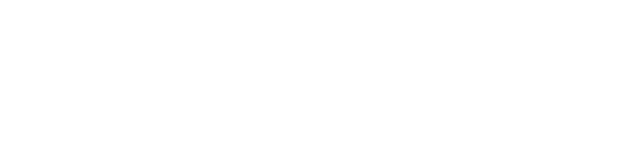
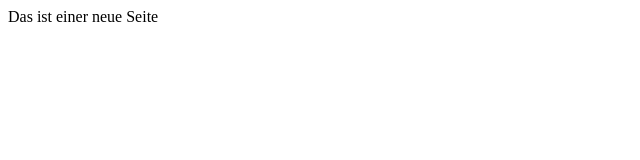
Before and after one commit to ThiloF/testingGit, a plain HTML site: page index.html in a window 1280 px wide. Shown: the whole page, without its empty margins (0-640 px from the left). Drawn offline with Linux system fonts and the light colour scheme.

Commit message:
auf notebook beaendert

```diff
--- a/index.html
+++ b/index.html
@@ -2,5 +2,5 @@
   <head>
     <title> Moin </title>
   </head>
-  <body></body>
+  <body> Das ist einer neue Seite</body>
 </html>
```
